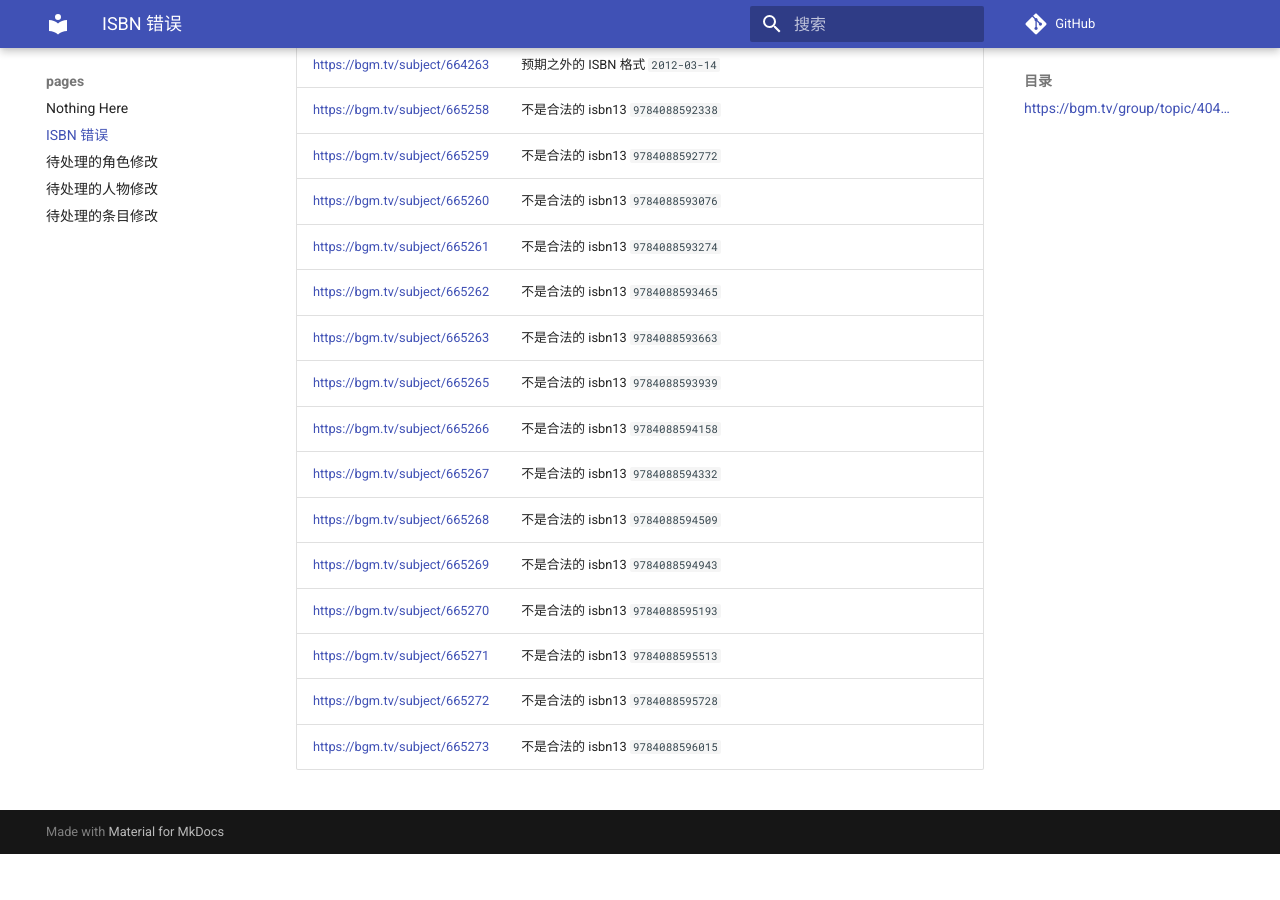
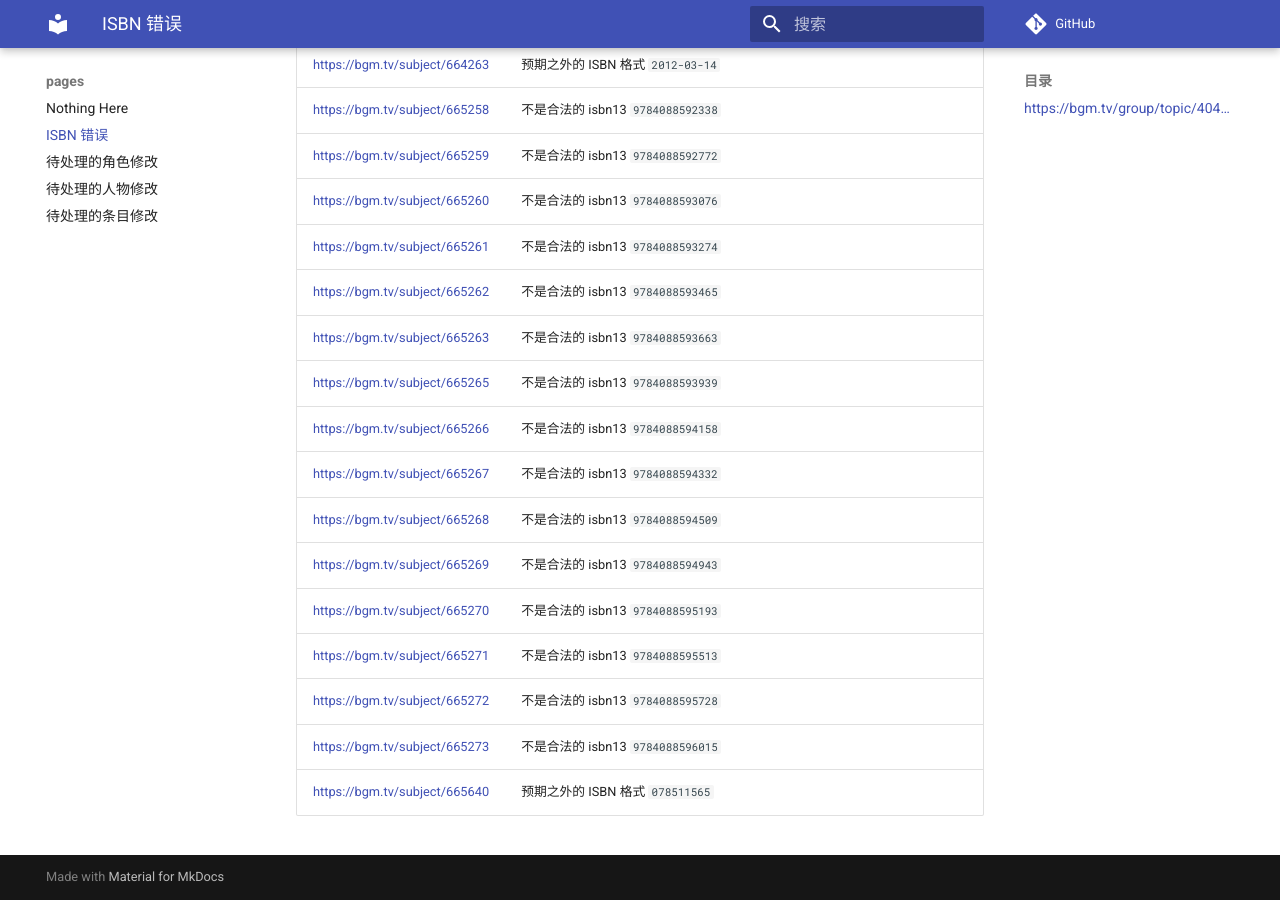
Before and after one commit to trim21/bangumi-pages, an MkDocs documentation site: the page built from docs/isbn.md, in a window 1280 px wide and 900 px high, scrolled down 11527 px. Built offline with MkDocs 1.6.1 and Material for MkDocs 9.7.7, drawn with Linux system fonts in a browser that asks for light colours; comment, search, counter and statistics services are not loaded; before the commit the page ends 12381 px from its top, so only the background shows below that; part of the change alters nothing that is shown.

Commit message:
update isbn.md

```diff
--- a/docs/isbn.md
+++ b/docs/isbn.md
@@ -1,7 +1,7 @@
 # ISBN 错误
 ## <https://bgm.tv/group/topic/404801>
 
-total 263
+total 264
 
 | url | error |
 | --- |  ---  |
@@ -268,3 +268,4 @@ total 263
 | <https://bgm.tv/subject/665271> | 不是合法的 isbn13 <code>9784088595513</code> |
 | <https://bgm.tv/subject/665272> | 不是合法的 isbn13 <code>9784088595728</code> |
 | <https://bgm.tv/subject/665273> | 不是合法的 isbn13 <code>9784088596015</code> |
+| <https://bgm.tv/subject/665640> | 预期之外的 ISBN 格式 `078511565` |
```
